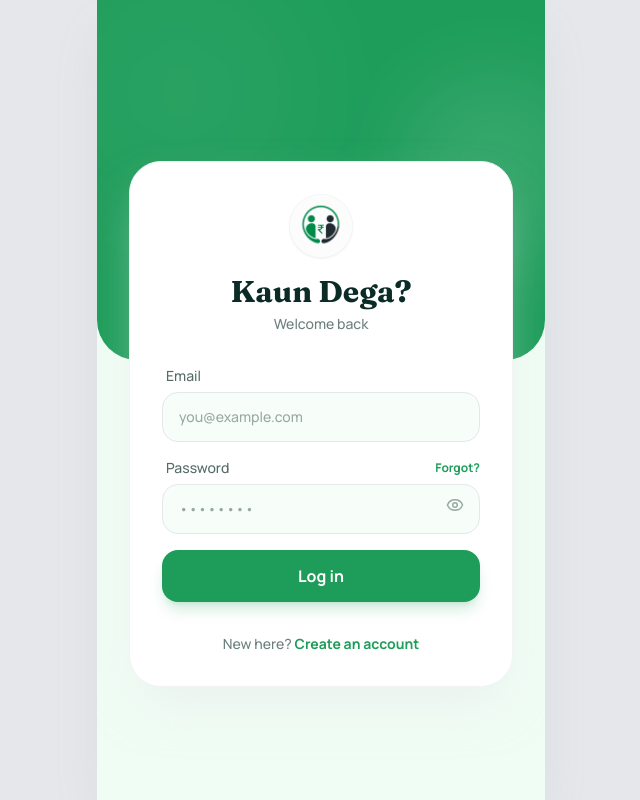
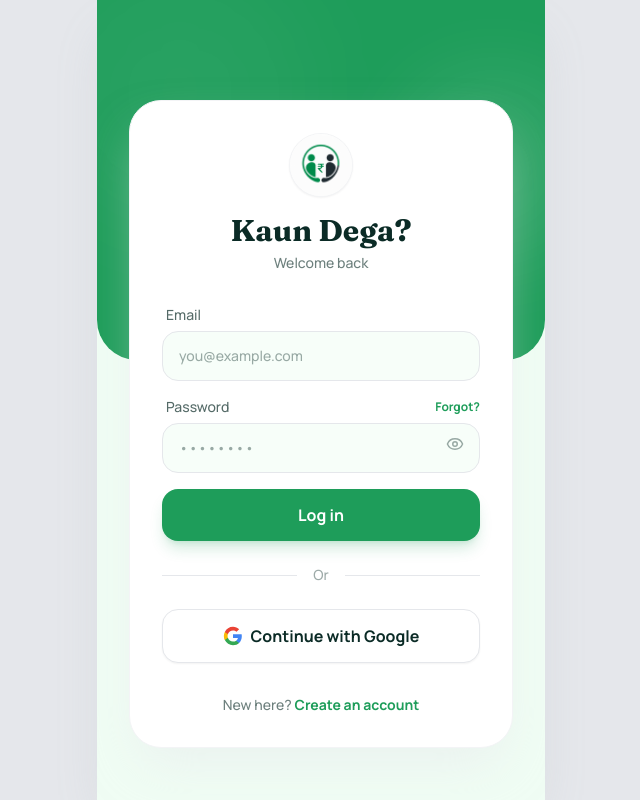
Before and after one commit to Rahulpal349/Kaun-Dega, a Next.js app: page /login in a window 1280 px wide. Shown: the whole page, without its empty margins (319-959 px from the left). Built offline with nearby package versions, Linux system fonts and the light colour scheme; no server answers.

Commit message:
feat: implement authentication login page with email and Google sign-in support

```diff
--- a/app/login/page.js
+++ b/app/login/page.js
@@ -4,7 +4,7 @@
 import { useRouter } from 'next/navigation';
 import Link from 'next/link';
 import { auth } from '../../lib/firebase';
-import { signInWithEmailAndPassword, onAuthStateChanged } from 'firebase/auth';
+import { signInWithEmailAndPassword, onAuthStateChanged, GoogleAuthProvider, signInWithPopup } from 'firebase/auth';
 import { Eye, EyeOff } from 'lucide-react';
 
 export default function LoginPage() {
@@ -49,6 +49,28 @@
       setLoading(false);
 
       // Check if user came from an invite link
+      const pendingCode = localStorage.getItem('pending_invite_code');
+      if (pendingCode) {
+        localStorage.removeItem('pending_invite_code');
+        router.push(`/join/${pendingCode}`);
+      } else {
+        router.push('/dashboard');
+      }
+    } catch (err) {
+      setLoading(false);
+      setError(err.message);
+    }
+  }
+
+  async function handleGoogleLogin() {
+    setError('');
+    setLoading(true);
+    const provider = new GoogleAuthProvider();
+
+    try {
+      await signInWithPopup(auth, provider);
+      setLoading(false);
+
       const pendingCode = localStorage.getItem('pending_invite_code');
       if (pendingCode) {
         localStorage.removeItem('pending_invite_code');
@@ -124,6 +146,27 @@
           >
             {loading ? 'Logging in…' : 'Log in'}
           </button>
+
+          <div className="relative flex items-center py-2">
+            <div className="flex-grow border-t border-gray-200"></div>
+            <span className="flex-shrink-0 mx-4 text-ink/40 text-sm font-medium">Or</span>
+            <div className="flex-grow border-t border-gray-200"></div>
+          </div>
+
+          <button
+            type="button"
+            onClick={handleGoogleLogin}
+            disabled={loading}
+            className="w-full flex items-center justify-center gap-2 rounded-2xl bg-white border border-gray-200 text-ink font-semibold py-3.5 hover:bg-gray-50 disabled:opacity-60 transition-colors shadow-sm active:scale-[0.98]"
+          >
+            <svg className="w-5 h-5" viewBox="0 0 24 24">
+              <path d="M22.56 12.25c0-.78-.07-1.53-.2-2.25H12v4.26h5.92c-.26 1.37-1.04 2.53-2.21 3.31v2.77h3.57c2.08-1.92 3.28-4.74 3.28-8.09z" fill="#4285F4"/>
+              <path d="M12 23c2.97 0 5.46-.98 7.28-2.66l-3.57-2.77c-.98.66-2.23 1.06-3.71 1.06-2.86 0-5.29-1.93-6.16-4.53H2.18v2.84C3.99 20.53 7.7 23 12 23z" fill="#34A853"/>
+              <path d="M5.84 14.09c-.22-.66-.35-1.36-.35-2.09s.13-1.43.35-2.09V7.07H2.18C1.43 8.55 1 10.22 1 12s.43 3.45 1.18 4.93l2.85-2.22.81-.62z" fill="#FBBC05"/>
+              <path d="M12 5.38c1.62 0 3.06.56 4.21 1.64l3.15-3.15C17.45 2.09 14.97 1 12 1 7.7 1 3.99 3.47 2.18 7.07l3.66 2.84c.87-2.6 3.3-4.53 6.16-4.53z" fill="#EA4335"/>
+            </svg>
+            Continue with Google
+          </button>
         </form>
 
         <p className="text-sm text-ink/60 mt-8 text-center font-medium">
```
